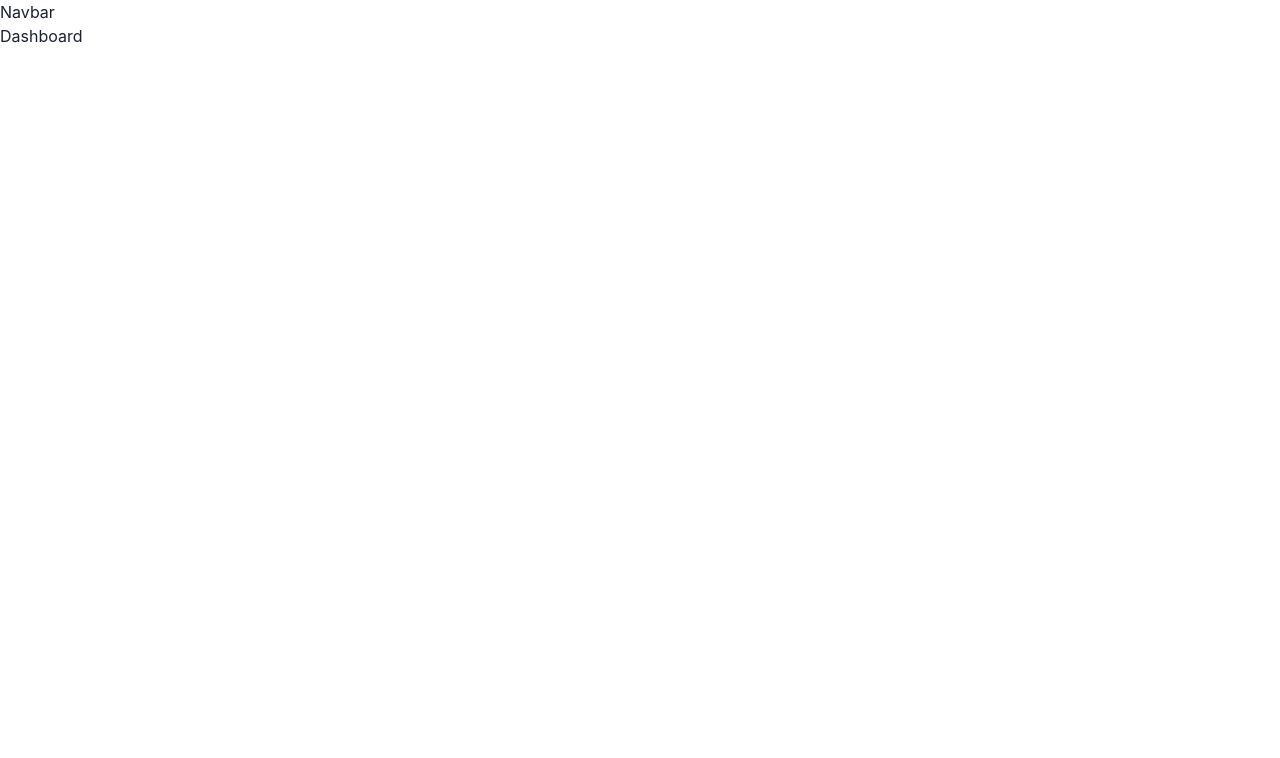
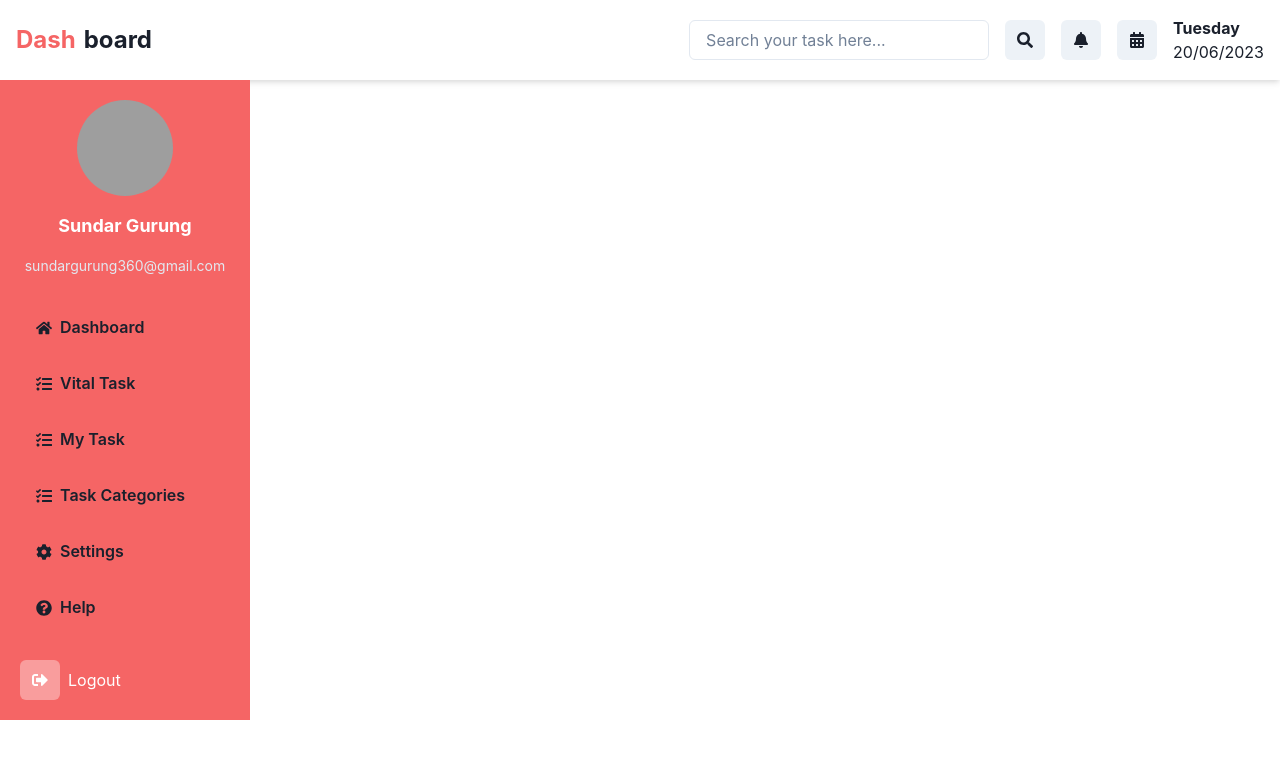
Before and after one commit to sumansauravmay/areness_assignment, a React (Create React App) app in the folder areness/: page /dashboard in a window 1280 px wide. Shown: the top 758 px of the page. Built offline with nearby package versions, Linux system fonts and the light colour scheme; grey boxes are pictures that could not be loaded.

Commit message:
sidebar & navbar

```diff
--- a/areness/src/components/Navbar.jsx
+++ b/areness/src/components/Navbar.jsx
@@ -1,11 +1,27 @@
-import React from 'react'
+import React from 'react';
+import { HStack, Input, IconButton, Text, Box } from "@chakra-ui/react";
+import { FaSearch, FaBell, FaCalendarAlt } from "react-icons/fa";
 
 const Navbar = () => {
   return (
-    <div>
-      Navbar
-    </div>
+    <HStack justify="space-between" p={4} bg="white" shadow="md">
+      <HStack>
+        <Text fontSize="2xl" fontWeight="bold" color="red.400">Dash</Text>
+        <Text fontSize="2xl" fontWeight="bold">board</Text>
+      </HStack>
+
+      <HStack spacing={4}>
+        <Input placeholder="Search your task here..." size="md" w="300px" />
+        <IconButton icon={<FaSearch />} aria-label="Search" />
+        <IconButton icon={<FaBell />} aria-label="Notifications" />
+        <IconButton icon={<FaCalendarAlt />} aria-label="Calender" />
+        <Box>
+          <Text fontWeight="bold">Tuesday</Text>
+          <Text>20/06/2023</Text>
+        </Box>
+      </HStack>
+    </HStack>
   )
 }
 
-export default Navbar
+export default Navbar;
--- /dev/null
+++ b/areness/src/components/Sidebar.jsx
@@ -0,0 +1,83 @@
+// import { VStack, Box, Avatar, Text, Button, IconButton, Flex } from "@chakra-ui/react";
+// import { FaHome, FaTasks, FaCog, FaQuestionCircle, FaSignOutAlt } from "react-icons/fa";
+
+// function Sidebar() {
+//   return (
+//     <VStack bg="red.400" p={5} w="250px" color="white" maxH="100vh" spacing={6}>
+//       <Avatar size="xl" name="Sundar Gurung" src="path_to_avatar_image" />
+//       <Text fontSize="lg">Sundar Gurung</Text>
+//       <Text fontSize="sm">sundargurung360@gmail.com</Text>
+
+//       <VStack align="start" spacing={4}>
+//         <Button leftIcon={<FaHome />} variant="ghost" w="full">Dashboard</Button>
+//         <Button leftIcon={<FaTasks />} variant="ghost" w="full">Vital Task</Button>
+//         <Button leftIcon={<FaTasks />} variant="ghost" w="full">My Task</Button>
+//         <Button leftIcon={<FaTasks />} variant="ghost" w="full">Task Categories</Button>
+//         <Button leftIcon={<FaCog />} variant="ghost" w="full">Settings</Button>
+//         <Button leftIcon={<FaQuestionCircle />} variant="ghost" w="full">Help</Button>
+//       </VStack>
+
+// <Flex>
+//       <IconButton icon={<FaSignOutAlt />} aria-label="Logout" colorScheme="whiteAlpha" />
+//       <Text mt={2}>Logout</Text>
+// </Flex>
+
+//     </VStack>
+//   );
+// }
+
+// export default Sidebar;
+
+import { VStack, Box, Avatar, Text, Button, IconButton, Flex } from "@chakra-ui/react";
+import { FaHome, FaTasks, FaCog, FaQuestionCircle, FaSignOutAlt } from "react-icons/fa";
+
+function Sidebar() {
+  return (
+    <VStack
+      bg="red.400"
+      p={5}
+      w={{ base: "100%", md: "250px" }} // Responsive width
+      color="white"
+      maxH="100vh"
+      spacing={8}
+      align="stretch"
+    >
+      {/* Avatar and User Info */}
+      <VStack spacing={4} align="center">
+        <Avatar size="xl" name="Sundar Gurung" src="https://encrypted-tbn0.gstatic.com/images?q=tbn:ANd9GcQBCY-kwdjyy_QKxaitv4qnQxoXk8GyKewAgQ&s" />
+        <Text fontSize="lg" fontWeight="bold">Sundar Gurung</Text>
+        <Text fontSize="sm" color="gray.200">sundargurung360@gmail.com</Text>
+      </VStack>
+
+      {/* Sidebar Menu */}
+      <VStack align="stretch" spacing={4}>
+        <Button leftIcon={<FaHome />} variant="ghost" justifyContent="start" w="full">
+          Dashboard
+        </Button>
+        <Button leftIcon={<FaTasks />} variant="ghost" justifyContent="start" w="full">
+          Vital Task
+        </Button>
+        <Button leftIcon={<FaTasks />} variant="ghost" justifyContent="start" w="full">
+          My Task
+        </Button>
+        <Button leftIcon={<FaTasks />} variant="ghost" justifyContent="start" w="full">
+          Task Categories
+        </Button>
+        <Button leftIcon={<FaCog />} variant="ghost" justifyContent="start" w="full">
+          Settings
+        </Button>
+        <Button leftIcon={<FaQuestionCircle />} variant="ghost" justifyContent="start" w="full">
+          Help
+        </Button>
+      </VStack>
+
+      {/* Logout Button */}
+      <Flex align="center" justify="start" mt="auto">
+        <IconButton icon={<FaSignOutAlt />} aria-label="Logout" colorScheme="whiteAlpha" />
+        <Text ml={2}>Logout</Text>
+      </Flex>
+    </VStack>
+  );
+}
+
+export default Sidebar;
--- a/areness/src/pages/Dashboard.jsx
+++ b/areness/src/pages/Dashboard.jsx
@@ -1,16 +1,14 @@
-import React from 'react'
-import Navbar from '../components/Navbar'
+import React from "react";
+import Navbar from "../components/Navbar";
+import Sidebar from "../components/Sidebar";
 
 const Dashboard = () => {
   return (
     <div>
-        <Navbar/>
+      <Navbar />
+      <Sidebar />
+    </div>
+  );
+};
 
-
-      <h1>Dashboard</h1>
-
-    </div>
-  )
-}
-
-export default Dashboard
+export default Dashboard;
--- a/areness/src/pages/Login.jsx
+++ b/areness/src/pages/Login.jsx
@@ -19,9 +19,10 @@ import {
 } from "@chakra-ui/react";
 import { IoMdUnlock } from "react-icons/io";
 import { BsPerson } from "react-icons/bs";
-import { Link } from "react-router-dom";
+import { Link, useNavigate } from "react-router-dom";
 
 const Login = () => {
+    const navigate=useNavigate();
   const [username, setUsername] = useState("");
   const [password, setPassword] = useState("");
 
@@ -35,6 +36,7 @@ const Login = () => {
       .then((res) => {
         console.log("res", res.data.username);
         alert("sign in successfull!");
+        navigate("/dashboard");
       })
       .catch((err) => {
         console.log("err", err.response.data.msg);
```
